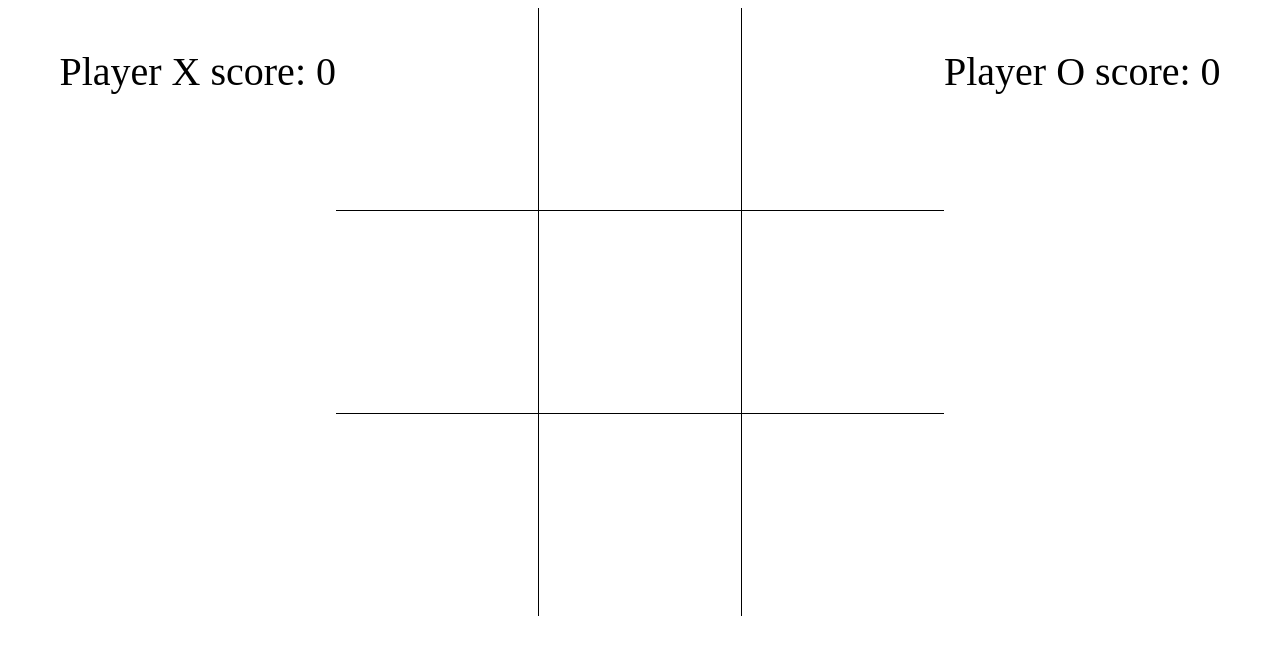
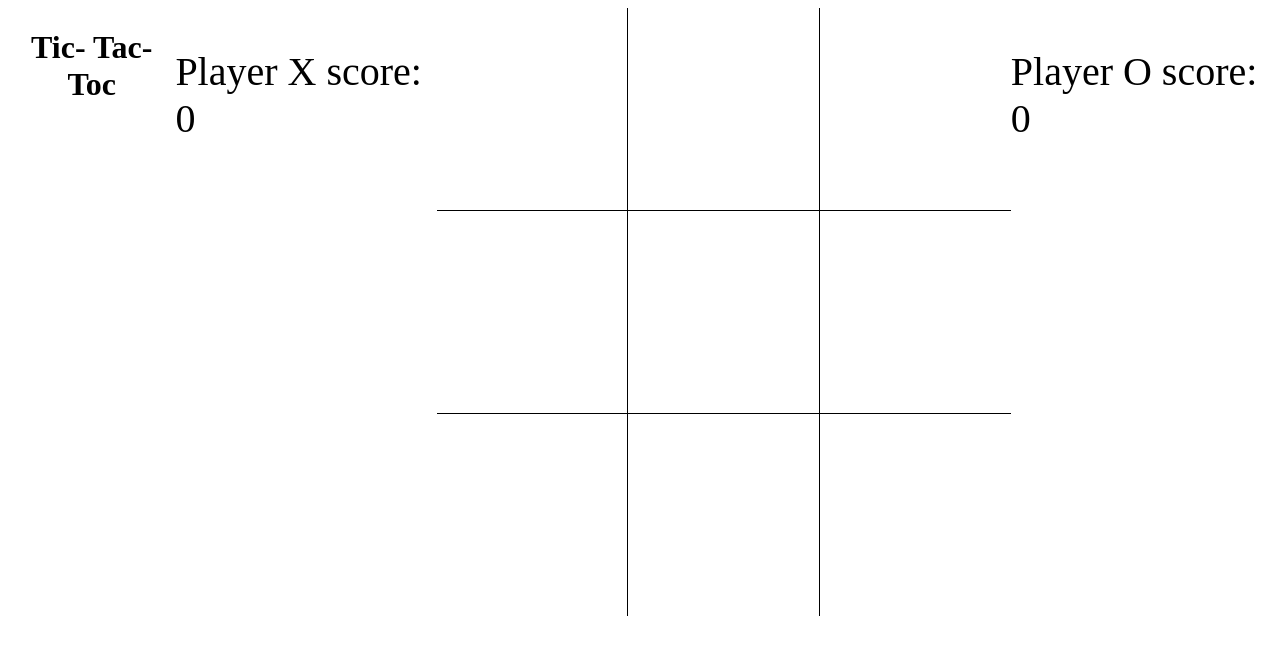
Before and after one commit to Shwetayush/tic-tac-toc, a plain HTML site: page index.html in a window 1280 px wide. Drawn offline with Linux system fonts and the light colour scheme.

Commit message:
Update index.html

```diff
--- a/index.html
+++ b/index.html
@@ -10,6 +10,7 @@
     </style>
   </head>
   <body>
+    <h1 style="text-align:center;"><b> Tic- Tac- Toc</b></h1>
     <section>
       <p id="scoreX"></p>
       <table>
```
